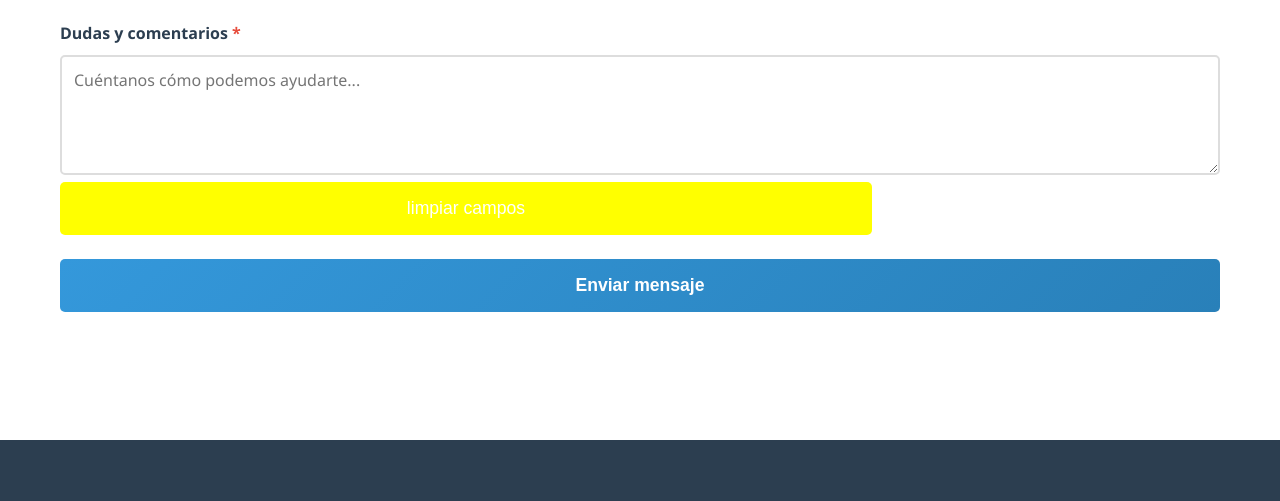
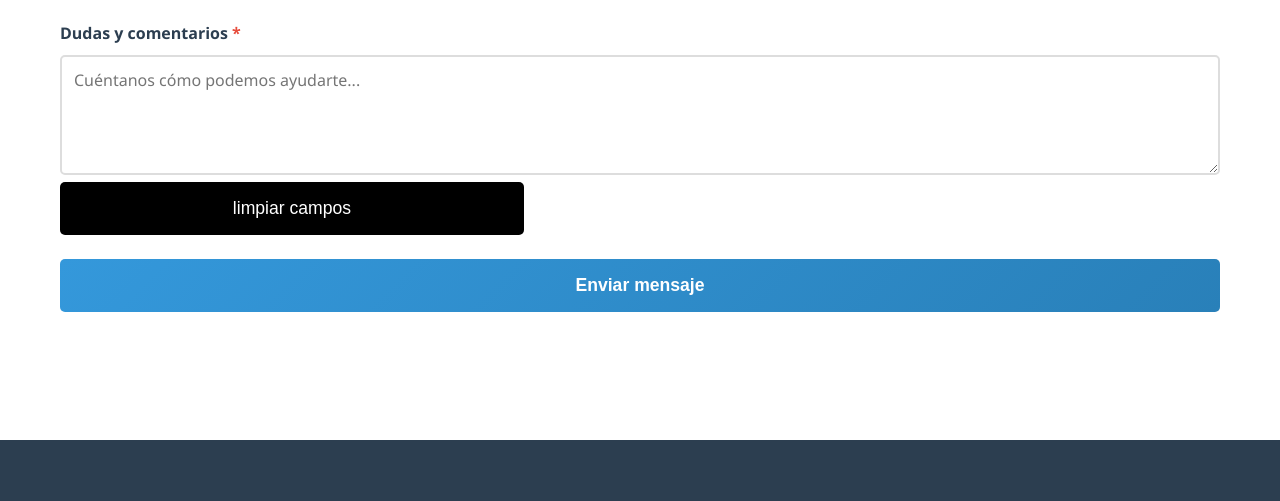
Before and after one commit to Alexalejandro1v/dentalmre, a plain HTML site: page index.html in a window 1280 px wide. Shown: the part 1842-2343 px from the top of the page. Drawn offline with Linux system fonts and the light colour scheme.

Commit message:
Update estilos.css

```diff
--- a/CSS/estilos.css
+++ b/CSS/estilos.css
@@ -166,15 +166,15 @@ textarea {
 }
 
 .reset-btn{
-background: #FFFF00;
+background: #000000;
     color: white;
     padding: 1rem 2rem;
     border: none;
     border-radius: 5px;
     font-size: 1.1rem;
-    font-weight: 460;
+    font-weight: 380;
     cursor: pointer;
-    width: 70%;
+    width: 40%;
     transition: transform 0.3s ease, box-shadow 0.3s ease;
 
 }
```
